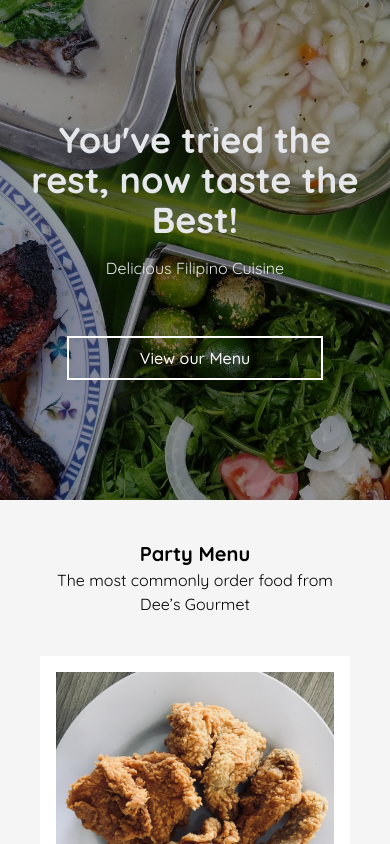
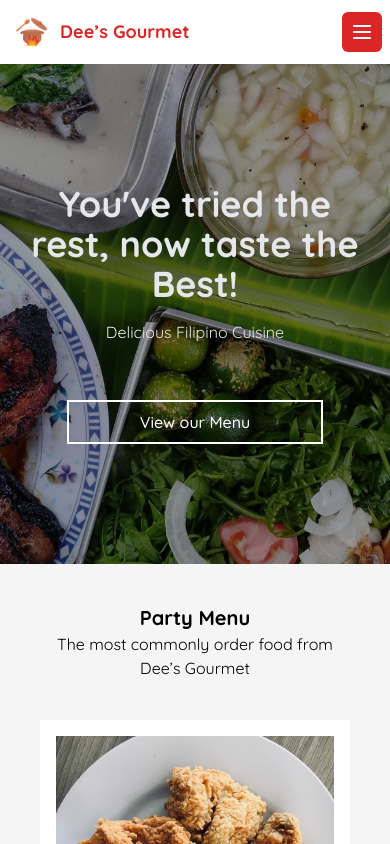
Before and after one commit to RioGwyneth/Dee-s-Gourmet, a React (Vite) app in the folder deesgourmet/: page / in a window 390 px wide. Shown: the top 844 px of the page. Built offline with nearby package versions, Linux system fonts and the light colour scheme.

Commit message:
Create NavBar Component

```diff
--- a/deesgourmet/package.json
+++ b/deesgourmet/package.json
@@ -9,6 +9,7 @@
     "preview": "vite preview"
   },
   "dependencies": {
+    "@headlessui/react": "^1.7.2",
     "react": "^18.2.0",
     "react-dom": "^18.2.0",
     "react-router-dom": "^6.4.0"
--- /dev/null
+++ b/deesgourmet/src/components/NavBar.jsx
@@ -0,0 +1,136 @@
+import React, { useState } from "react";
+import { Transition } from "@headlessui/react";
+import logo from "../assets/imgs/logo.png";
+import Button from "./Button";
+
+export default function NavBar() {
+  const [isOpen, setIsOpen] = useState(false);
+  return (
+    <div>
+      <nav className="bg-white">
+        <div className="max-w-7xl mx-auto px-4 sm:px-6 lg:px-8">
+          <div className="flex items-center justify-between h-16">
+            <div className="flex items-center justify-between w-full">
+              <div className="flex-shrink-0 flex  gap-3">
+                <img
+                  className="h-8 w-8 "
+                  src={logo}
+                  alt="Workflow"
+                />
+                <h1 className="flex items-center text-red-600 text-lg font-black">Dee’s Gourmet</h1>
+              </div>
+              <div className="hidden md:block">
+                <div className="flex items-baseline space-x-2">
+                  <a href="#"className=" text-zinc-900 hover:text-red-600 px-3 py-2 rounded-md text-sm font-medium">
+                    Dashboard
+                  </a>
+
+                  <a href="#" className="text-zinc-900 hover:text-red-600 px-3 py-2 rounded-md text-sm  font-medium">
+                    Team
+                  </a>
+
+                  <a href="#" className="text-zinc-900 hover:text-red-600 px-3 py-2 rounded-md text-sm font-medium">
+                    Projects
+                  </a>
+
+                  <a href="#" className="text-zinc-900 hover:text-red-600 px-3 py-2 rounded-md text-sm font-medium">
+                    Calendar
+                  </a>
+
+                  <Button text="Contact Us" bgcolor="bg-red-600" padding="px-6 py-2" />
+
+                </div>
+              </div>
+            </div>
+
+            <div className="-mr-2 flex md:hidden">
+              <button
+                onClick={() => setIsOpen(!isOpen)}
+                type="button"
+                className="bg-red-600 inline-flex items-center justify-center p-2 rounded-md text-white hover:text-white hover:bg-red-600 focus:outline-none focus:ring-2 focus:ring-offset-2 focus:ring-offset-red-600 focus:ring-white"
+                aria-controls="mobile-menu"
+                aria-expanded="false"
+              >
+                <span className="sr-only">Open main menu</span>
+                {!isOpen ? (
+                  <svg
+                    className="block h-6 w-6"
+                    xmlns="http://www.w3.org/2000/svg"
+                    fill="none"
+                    viewBox="0 0 24 24"
+                    stroke="currentColor"
+                    aria-hidden="true"
+                  >
+                    <path
+                      strokeLinecap="round"
+                      strokeLinejoin="round"
+                      strokeWidth="2"
+                      d="M4 6h16M4 12h16M4 18h16"
+                    />
+                  </svg>
+                ) : (
+                  <svg
+                    className="block h-6 w-6"
+                    xmlns="http://www.w3.org/2000/svg"
+                    fill="none"
+                    viewBox="0 0 24 24"
+                    stroke="currentColor"
+                    aria-hidden="true"
+                  >
+                    <path
+                      strokeLinecap="round"
+                      strokeLinejoin="round"
+                      strokeWidth="2"
+                      d="M6 18L18 6M6 6l12 12"
+                    />
+                  </svg>
+                )}
+              </button>
+            </div>
+          </div>
+        </div>
+
+        <Transition
+          show={isOpen}
+          enter="transition ease-out duration-100 transform"
+          enterFrom="opacity-0 scale-95"
+          enterTo="opacity-100 scale-100"
+          leave="transition ease-in duration-75 transform"
+          leaveFrom="opacity-100 scale-100"
+          leaveTo="opacity-0 scale-95"
+        >
+          {(ref) => (
+            <div className="md:hidden" id="mobile-menu">
+              <div ref={ref} className="px-2 pt-2 pb-3 space-y-1 sm:px-3">
+                <a
+                  href="#"
+                  className="hover:text-red-600 text-zinc-900 block px-3 py-2 rounded-md text-base font-medium"
+                >
+                  Dashboard
+                </a>
+
+                <a
+                  href="#"
+                  className="text-zinc-900 hover:text-red-600 block px-3 py-2 rounded-md text-base font-medium"
+                >
+                  Team
+                </a>
+
+                <a
+                  href="#"
+                  className="text-zinc-900 hover:text-red-600 block px-3 py-2 rounded-md text-base font-medium"
+                >
+                  Projects
+                </a>
+
+                <Button text="Contact Us" bgcolor="bg-red-600" padding=" py-2" width="w-full" />
+
+
+              </div>
+            </div>
+          )}
+        </Transition>
+      </nav>
+    </div>
+  );
+}
--- a/deesgourmet/src/pages/HomePage.jsx
+++ b/deesgourmet/src/pages/HomePage.jsx
@@ -3,16 +3,19 @@
 import Button from "../components/Button";
 import Cover from "../components/Cover";
 import CoverP1 from "../assets/imgs/CoverP1.jpg";
+import NavBar from "../components/NavBar";
 
 export default function HomePage() {
   return (
-    <div>
-      <Cover
+    <div >
+      <NavBar/>
+      <div> <Cover
         img={CoverP1}
         span="Delicious Filipino Cuisine"
         withButton={true}
 
-      />
+      /></div>
+
       <div className="flex flex-col px- items-center p-10">
         <div className="flex flex-col items-center">
           <h1 className="font-bold text-xl">Party Menu</h1>
@@ -26,7 +29,7 @@
           <CardCategory text="Noodles" img={P1} />
         </div>
         <div>
-          <Button text="View more" bgcolor="bg-red-600" padding="px-20 py-2" />
+          <Button text="View more" bgcolor="bg-red-600" padding="px-20 py-2" custom={"text-sm"}/>
         </div>
       </div>
     </div>
```
Also changed, not shown: deesgourmet/src/assets/imgs/logo.png (added), 1 other file (tests, documents, lock files or other folders).
